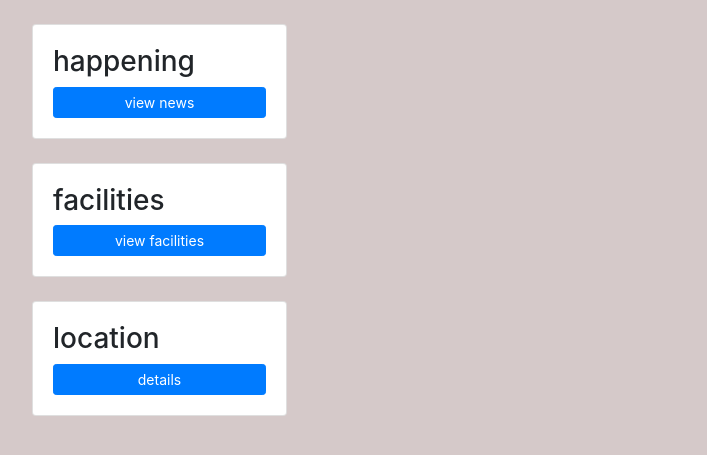
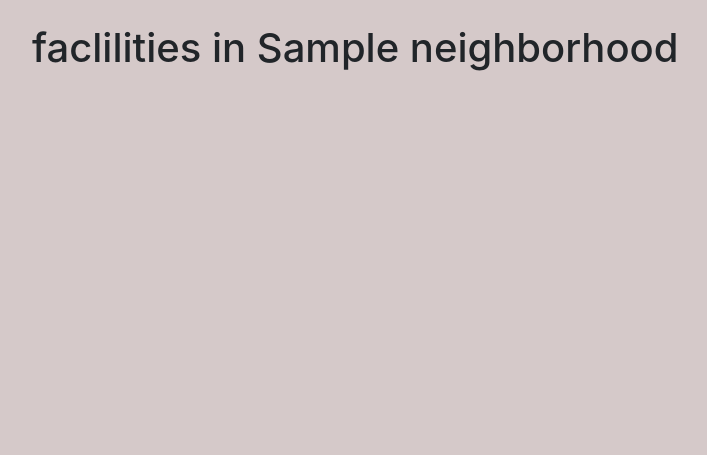
Before and after one commit to lcmongwe/checkapp, a Django app: page /facilities in a window 1280 px wide. Shown: the part 82-537 px from the top of the page, without its empty margins (53-760 px from the left). Run offline with Django 4.2, Linux system fonts and the light colour scheme; a user stored in the database is signed in; tables that the repository leaves empty hold one stand-in row (values such as "Sample post"); grey boxes marked "Sample" are stand-in pictures; some libraries are stand-ins or nearby versions.

Commit message:
contact details added to business model

```diff
--- a/nebapp/models.py
+++ b/nebapp/models.py
@@ -36,7 +36,9 @@ class User(AbstractUser):
 class Business(models.Model):
     name = models.CharField(max_length=200,blank=True,null=True)
     location = models.ForeignKey(Neighborhood,on_delete=models.CASCADE,null=True,blank=True)
+    phone = models.CharField(max_length=200,blank=True,null=True)
     email = models.CharField(max_length=200,blank=True,null=True)
+    image = models.ImageField(upload_to='pics/',blank=True)
 
     def save_business(self):
         self.save()
--- a/nebapp/templates/main/facilities.html
+++ b/nebapp/templates/main/facilities.html
@@ -2,6 +2,7 @@
 <link rel="stylesheet" href="{% static 'css/home.css' %}" />
 
 {% endblock %} {% block content%}
+<h1>faclilities in {{request.user.location}}</h1>
 <div class="row">
   <div class="col-md-7">
 
@@ -11,10 +12,9 @@
     <img src="{{post.image.url}}" alt="" width="200px" height="200px">
     {%endif%}
 <br>
-    {{post.title}} <br>
-    {{post.description}} <br>
-    {{post.author.name}} <br>
-    {{post.location.name}}
+    {{post.name}} <br>
+    {{post.phone}} <br>
+    {{post.email}} <br>
 
     <br><br>
 
--- a/nebapp/templates/main/home.html
+++ b/nebapp/templates/main/home.html
@@ -15,7 +15,7 @@
 
     <div class="card card-body">
       <h3>facilities</h3>
-      <a class="btn btn-primary btn-sm btn-block" href href="{% url 'facilities'%}"
+      <a class="btn btn-primary btn-sm btn-block" href="{% url 'facilities'%}"
         >view facilities</a
       >
     </div>
--- a/nebapp/urls.py
+++ b/nebapp/urls.py
@@ -9,7 +9,7 @@ urlpatterns =[
     # path('landing/', views.landing, name="landing"),
     # path('create_profile/<user_id>', views.create_profile, name="create_profile"),
     # path('profile/<str:pk>', views.profile, name="profile"),
-    path('facilities',views.facilties,name='facilities'),
+    path('facilities',views.facilities,name='facilities'),
     # path('update_post/<str:pk>', views.update_post, name='update_post'),
     # path('delete_post/<str:pk>', views.delete_post, name='delete_post'),
     # path('review/<post_id>', views.review, name="review"),
--- a/nebapp/views.py
+++ b/nebapp/views.py
@@ -24,11 +24,11 @@ def home(request):
     return render(request, 'main/home.html', {'posts': posts})
 
 @login_required(login_url='login')
-def facilties(request):
+def facilities(request):
     location1=request.user.location
     facilties=Business.objects.all().filter(location=location1)
 
-    return render(request, 'main/home.html', {'facilties': facilties})
+    return render(request, 'main/facilities.html', {'facilties': facilties})
 
 
 
```
